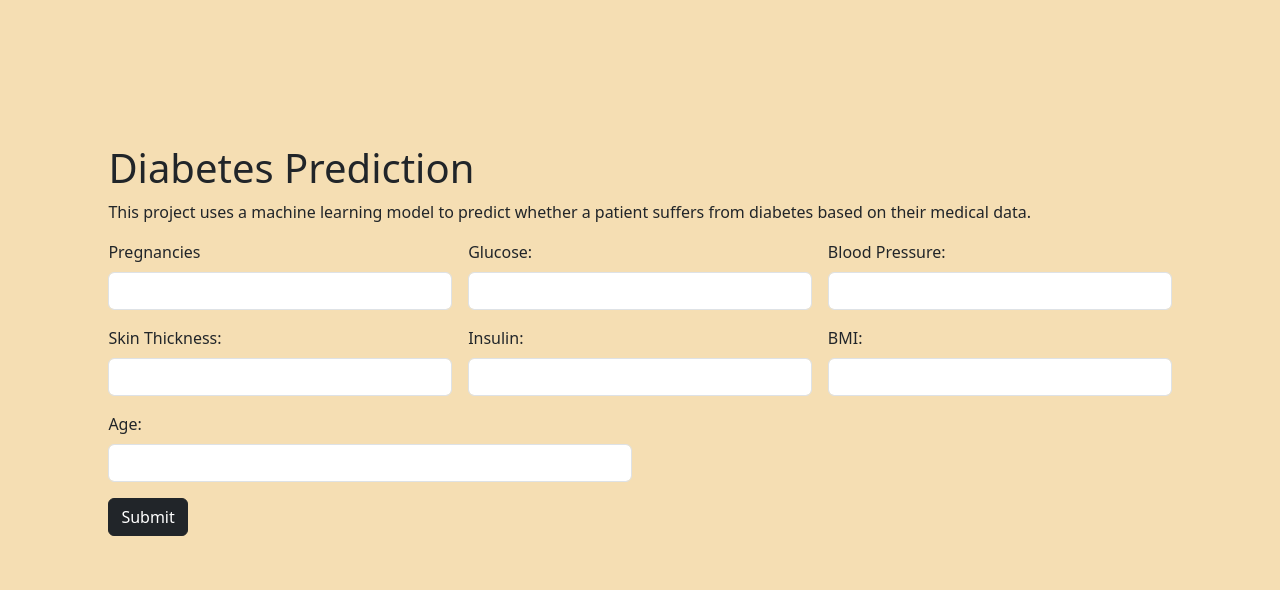
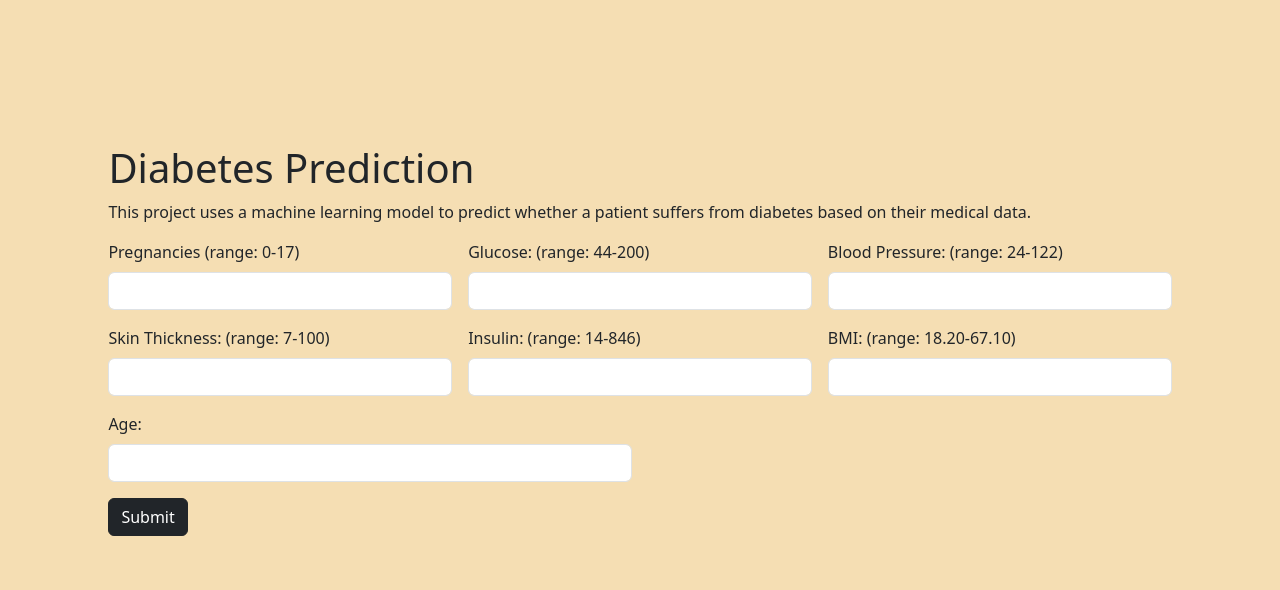
Before and after one commit to AliAgh123/MLProject, a Flask app: page /predict in a window 1280 px wide. Shown: the part 56-646 px from the top of the page. Run offline with Flask 3, Linux system fonts and the light colour scheme; parts of the project's set-up code (start-up, migrations or seed data) failed here and were passed over.

Commit message:
Update form.html

```diff
--- a/templates/form.html
+++ b/templates/form.html
@@ -73,7 +73,9 @@
 
 			<form action="/submit" method="post" class="row g-3">
 				<div class="col-md-4">
-					<label for="pregnancies" class="form-label">Pregnancies</label>
+					<label for="pregnancies" class="form-label"
+						>Pregnancies (range: 0-17)</label
+					>
 					<input
 						type="number"
 						class="form-control"
@@ -83,7 +85,9 @@
 					/>
 				</div>
 				<div class="col-md-4">
-					<label for="glucose" class="form-label">Glucose: </label>
+					<label for="glucose" class="form-label"
+						>Glucose: (range: 44-200)</label
+					>
 					<input
 						type="number"
 						class="form-control"
@@ -93,7 +97,9 @@
 					/>
 				</div>
 				<div class="col-md-4">
-					<label for="bloodPressure" class="form-label">Blood Pressure: </label>
+					<label for="bloodPressure" class="form-label"
+						>Blood Pressure: (range: 24-122)</label
+					>
 					<input
 						type="number"
 						class="form-control"
@@ -104,7 +110,9 @@
 				</div>
 
 				<div class="col-md-4">
-					<label for="skinThickness" class="form-label">Skin Thickness: </label>
+					<label for="skinThickness" class="form-label"
+						>Skin Thickness: (range: 7-100)</label
+					>
 					<input
 						type="number"
 						class="form-control"
@@ -114,7 +122,9 @@
 					/>
 				</div>
 				<div class="col-md-4">
-					<label for="insulin" class="form-label">Insulin: </label>
+					<label for="insulin" class="form-label"
+						>Insulin: (range: 14-846)</label
+					>
 					<input
 						type="number"
 						class="form-control"
@@ -124,7 +134,7 @@
 					/>
 				</div>
 				<div class="col-md-4">
-					<label for="BMI" class="form-label">BMI:</label>
+					<label for="BMI" class="form-label">BMI: (range: 18.20-67.10)</label>
 					<input type="" class="form-control" id="BMI" name="BMI" required />
 				</div>
 
```
